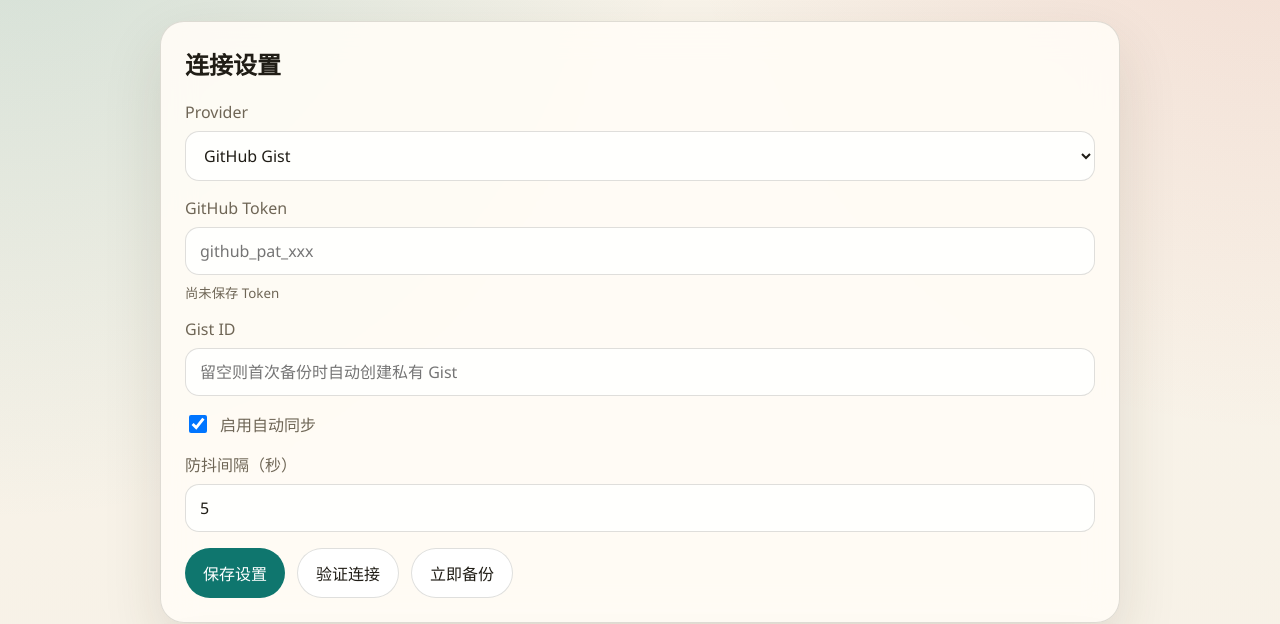
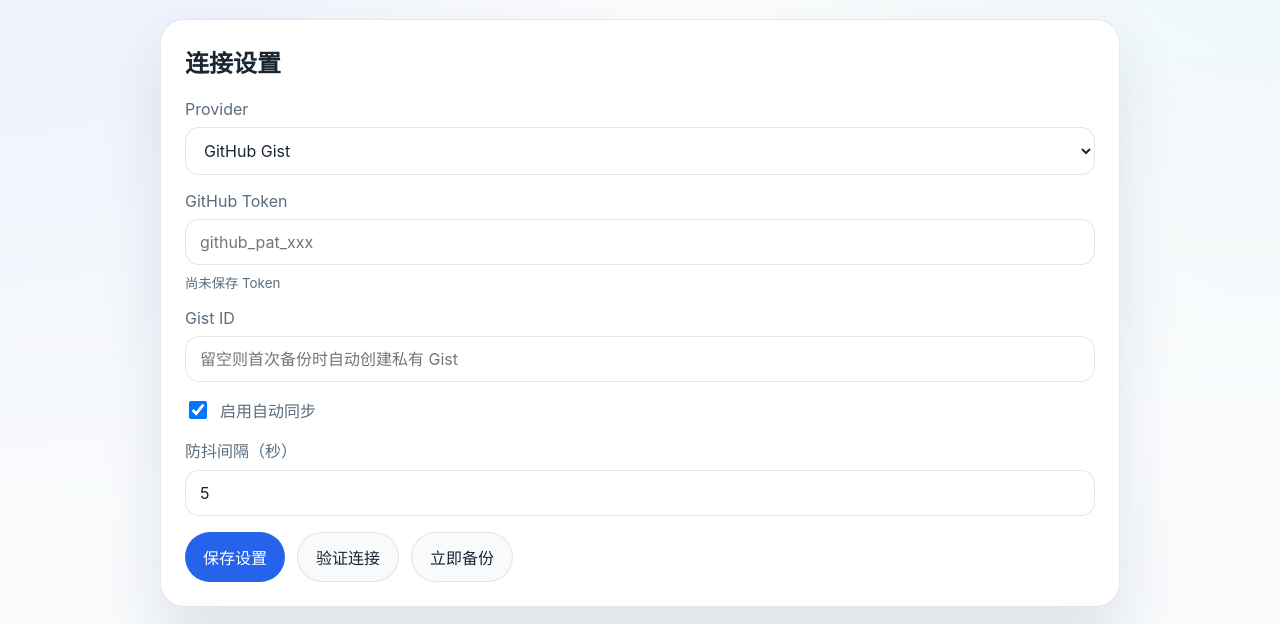
Before and after one commit to chakid/bookmark-backup, a website with bundled scripts: page options.html in a window 1280 px wide. Shown: the part 171-795 px from the top of the page. Built offline with nearby package versions, Linux system fonts and the light colour scheme; some packages are replaced by stand-ins of ours.

Commit message:
pref:优化样式，采用白蓝色调风格

```diff
--- a/content-search.css
+++ b/content-search.css
@@ -1,13 +1,13 @@
 :root {
-  --bookmark-overlay-bg: rgba(14, 12, 10, 0.42);
-  --bookmark-overlay-shell: rgba(252, 249, 243, 0.94);
-  --bookmark-overlay-line: rgba(30, 22, 17, 0.12);
-  --bookmark-overlay-ink: #18120e;
-  --bookmark-overlay-muted: #72675e;
-  --bookmark-overlay-accent: #c2521f;
-  --bookmark-overlay-accent-deep: #8d3413;
-  --bookmark-overlay-panel: rgba(255, 255, 255, 0.75);
-  --bookmark-overlay-shadow: 0 40px 90px rgba(33, 19, 9, 0.28);
+  --bookmark-overlay-bg: rgba(10, 25, 45, 0.45);
+  --bookmark-overlay-shell: rgba(250, 252, 255, 0.96);
+  --bookmark-overlay-line: rgba(30, 58, 95, 0.12);
+  --bookmark-overlay-ink: #1a2733;
+  --bookmark-overlay-muted: #5a6c7d;
+  --bookmark-overlay-accent: #2563eb;
+  --bookmark-overlay-accent-deep: #1d4ed8;
+  --bookmark-overlay-panel: rgba(255, 255, 255, 0.8);
+  --bookmark-overlay-shadow: 0 40px 90px rgba(10, 25, 45, 0.3);
 }
 
 #bookmark-quick-search-root {
@@ -26,8 +26,8 @@
   position: absolute;
   inset: 0;
   background:
-    radial-gradient(circle at top left, rgba(194, 82, 31, 0.16), transparent 25%),
-    radial-gradient(circle at top right, rgba(15, 118, 110, 0.16), transparent 22%),
+    radial-gradient(circle at top left, rgba(37, 99, 235, 0.12), transparent 25%),
+    radial-gradient(circle at top right, rgba(8, 145, 178, 0.1), transparent 22%),
     var(--bookmark-overlay-bg);
   backdrop-filter: blur(14px);
   opacity: 0;
@@ -64,8 +64,8 @@
 .bookmark-search-topbar {
   padding: 20px 22px 16px;
   background:
-    radial-gradient(circle at right top, rgba(194, 82, 31, 0.12), transparent 30%),
-    linear-gradient(180deg, rgba(255, 249, 240, 0.96), rgba(249, 243, 235, 0.92));
+    radial-gradient(circle at right top, rgba(37, 99, 235, 0.1), transparent 30%),
+    linear-gradient(180deg, rgba(250, 252, 255, 0.96), rgba(240, 248, 255, 0.92));
 }
 
 .bookmark-search-kicker {
@@ -115,14 +115,14 @@
 }
 
 .bookmark-search-input::placeholder {
-  color: #a2978d;
+  color: #9ca3af;
 }
 
 .bookmark-search-hint {
   padding: 12px 22px 14px;
   color: var(--bookmark-overlay-muted);
   font: 500 14px/1.4 "Segoe UI", sans-serif;
-  border-top: 1px solid rgba(30, 22, 17, 0.06);
+  border-top: 1px solid rgba(30, 58, 95, 0.06);
 }
 
 .bookmark-search-results {
@@ -152,8 +152,8 @@
 .bookmark-search-item:hover,
 .bookmark-search-item.active {
   transform: translateY(-1px);
-  border-color: rgba(194, 82, 31, 0.28);
-  background: rgba(255, 250, 245, 0.96);
+  border-color: rgba(37, 99, 235, 0.28);
+  background: rgba(240, 248, 255, 0.96);
 }
 
 .bookmark-search-item strong {
@@ -175,7 +175,7 @@
   flex-wrap: wrap;
   gap: 10px 18px;
   padding: 14px 18px 18px;
-  border-top: 1px solid rgba(30, 22, 17, 0.08);
+  border-top: 1px solid rgba(30, 58, 95, 0.08);
   color: var(--bookmark-overlay-muted);
   font: 500 13px/1.4 "Segoe UI", sans-serif;
 }
@@ -189,7 +189,7 @@
 .bookmark-chip kbd {
   padding: 6px 10px;
   border-radius: 12px;
-  border: 1px solid rgba(30, 22, 17, 0.12);
+  border: 1px solid rgba(30, 58, 95, 0.12);
   background: rgba(255, 255, 255, 0.86);
   color: var(--bookmark-overlay-ink);
   font: 700 12px/1 "Segoe UI", sans-serif;
--- a/options.css
+++ b/options.css
@@ -1,13 +1,13 @@
 :root {
   color-scheme: light;
-  --bg: #f5efe4;
-  --panel: rgba(255, 252, 246, 0.92);
-  --line: rgba(33, 29, 20, 0.14);
-  --text: #201d16;
-  --muted: #6f6656;
-  --accent: #0f766e;
-  --danger: #b42318;
-  --shadow: 0 24px 60px rgba(58, 47, 27, 0.12);
+  --bg: #f0f4f8;
+  --panel: rgba(255, 255, 255, 0.96);
+  --line: rgba(30, 58, 95, 0.12);
+  --text: #1a2733;
+  --muted: #5a6c7d;
+  --accent: #2563eb;
+  --danger: #dc2626;
+  --shadow: 0 24px 60px rgba(30, 58, 95, 0.12);
 }
 
 * {
@@ -17,12 +17,12 @@
 body {
   margin: 0;
   min-height: 100vh;
-  font-family: "Segoe UI", "PingFang SC", sans-serif;
+  font-family: -apple-system, BlinkMacSystemFont, "Segoe UI", "PingFang SC", sans-serif;
   color: var(--text);
   background:
-    radial-gradient(circle at top left, rgba(15, 118, 110, 0.18), transparent 32%),
-    radial-gradient(circle at top right, rgba(187, 35, 24, 0.12), transparent 28%),
-    linear-gradient(180deg, #f9f4ea 0%, var(--bg) 100%);
+    radial-gradient(circle at top left, rgba(37, 99, 235, 0.1), transparent 32%),
+    radial-gradient(circle at top right, rgba(8, 145, 178, 0.08), transparent 28%),
+    linear-gradient(180deg, #ffffff 0%, var(--bg) 100%);
 }
 
 .page {
@@ -149,9 +149,15 @@ button:hover {
 }
 
 button.secondary {
-  background: white;
+  background: rgb(248, 250, 252);
   color: var(--text);
   border: 1px solid var(--line);
+}
+
+button.secondary:hover {
+  background: rgb(37, 99, 235);
+  color: white;
+  border-color: rgb(37, 99, 235);
 }
 
 .status-grid {
@@ -203,26 +209,26 @@ button.secondary {
 }
 
 .message[data-tone="info"] {
-  border-color: rgba(32, 29, 22, 0.08);
+  border-color: rgba(30, 58, 95, 0.08);
   color: var(--text);
 }
 
 .message[data-tone="progress"] {
-  border-color: rgba(15, 118, 110, 0.18);
-  background: linear-gradient(180deg, rgba(236, 250, 248, 0.98), rgba(243, 255, 252, 0.92));
-  color: #0f5d58;
+  border-color: rgba(37, 99, 235, 0.18);
+  background: linear-gradient(180deg, rgba(235, 242, 255, 0.98), rgba(240, 248, 255, 0.92));
+  color: #1d4ed8;
 }
 
 .message[data-tone="success"] {
-  border-color: rgba(15, 118, 110, 0.24);
-  background: linear-gradient(180deg, rgba(233, 249, 246, 0.98), rgba(241, 253, 250, 0.92));
-  color: #0a625c;
-  box-shadow: 0 12px 24px rgba(15, 118, 110, 0.08);
+  border-color: rgba(37, 99, 235, 0.24);
+  background: linear-gradient(180deg, rgba(235, 242, 255, 0.98), rgba(240, 248, 255, 0.92));
+  color: #1e40af;
+  box-shadow: 0 12px 24px rgba(37, 99, 235, 0.08);
 }
 
 .message[data-tone="error"] {
-  border-color: rgba(180, 35, 24, 0.2);
-  background: linear-gradient(180deg, rgba(255, 244, 242, 0.98), rgba(255, 250, 248, 0.92));
+  border-color: rgba(220, 38, 38, 0.2);
+  background: linear-gradient(180deg, rgba(254, 242, 242, 0.98), rgba(255, 250, 250, 0.92));
   color: var(--danger);
 }
 
@@ -253,14 +259,14 @@ button.secondary {
 
 .search-item:hover {
   transform: translateY(-1px);
-  border-color: rgba(15, 118, 110, 0.35);
+  border-color: rgba(37, 99, 235, 0.35);
   background: rgba(255, 255, 255, 0.95);
-  box-shadow: 0 12px 24px rgba(58, 47, 27, 0.08);
+  box-shadow: 0 12px 24px rgba(30, 58, 95, 0.08);
 }
 
 .search-item:focus-within {
-  border-color: rgba(15, 118, 110, 0.45);
-  box-shadow: 0 0 0 3px rgba(15, 118, 110, 0.12);
+  border-color: rgba(37, 99, 235, 0.45);
+  box-shadow: 0 0 0 3px rgba(37, 99, 235, 0.12);
 }
 
 .search-item h3 {
--- a/popup.css
+++ b/popup.css
@@ -1,18 +1,20 @@
 :root {
-  --bg: #f3ede3;
-  --paper: rgba(255, 251, 245, 0.86);
-  --paper-strong: rgba(255, 250, 243, 0.94);
-  --surface-soft: rgba(255, 255, 255, 0.6);
-  --surface-line: rgba(25, 20, 16, 0.08);
-  --surface-shadow: 0 10px 20px rgba(53, 38, 23, 0.06);
-  --ink: #191410;
-  --muted: #6b6258;
-  --line: rgba(25, 20, 16, 0.12);
-  --accent: #c2521f;
-  --accent-deep: #8f3413;
-  --teal: #0f766e;
-  --warn: #b42318;
-  --shadow: 0 30px 70px rgba(53, 38, 23, 0.16);
+  --bg: #F5F8FF;
+  --paper: #FFFFFF;
+  --paper-strong: #FFFFFF;
+  --surface-soft: #E8F3FF;
+  --surface-line: #D6E9FF;
+  --surface-shadow: 0 10px 20px rgba(64, 150, 255, 0.08);
+  --ink: #1F2329;
+  --muted: #6E737A;
+  --line: #D6E9FF;
+  --accent: #1677FF;
+  --accent-deep: #4096FF;
+  --accent-gradient: linear-gradient(135deg, #4096FF, #1677FF);
+  --teal: #1677FF;
+  --warn: #dc2626;
+  --shadow: 0 30px 70px rgba(64, 150, 255, 0.12);
+  --data-blue: #1677FF;
 }
 
 * {
@@ -27,12 +29,9 @@ body {
 
 body {
   width: 460px;
-  font-family: Georgia, "Noto Serif SC", "Songti SC", serif;
+  font-family: -apple-system, BlinkMacSystemFont, "Segoe UI", Roboto, "Helvetica Neue", Arial, sans-serif;
   color: var(--ink);
-  background:
-    radial-gradient(circle at top left, rgba(194, 82, 31, 0.18), transparent 24%),
-    radial-gradient(circle at 90% 14%, rgba(15, 118, 110, 0.18), transparent 22%),
-    linear-gradient(180deg, #f8f3eb 0%, var(--bg) 100%);
+  background: linear-gradient(180deg, #FAFBFF 0%, var(--bg) 100%);
 }
 
 .popup-shell {
@@ -55,9 +54,12 @@ body {
   grid-template-columns: 1fr 42px;
   gap: 8px;
   padding: 20px 12px 14px;
-  background:
-    linear-gradient(135deg, rgba(255, 247, 240, 0.96), rgba(249, 241, 232, 0.88)),
-    var(--paper);
+  background: var(--surface-soft);
+  border-color: var(--surface-line);
+}
+
+.panel {
+  background: var(--paper);
 }
 
 .hero-copy h1 {
@@ -93,11 +95,11 @@ body {
   justify-self: end;
   border-radius: 14px;
   background:
-    radial-gradient(circle at 28% 28%, rgba(255, 255, 255, 0.8), transparent 24%),
-    linear-gradient(145deg, #d35d29, #6e2510);
+    radial-gradient(circle at 28% 28%, rgba(255, 255, 255, 0.9), transparent 24%),
+    var(--accent-gradient);
   box-shadow:
-    inset 0 1px 0 rgba(255, 255, 255, 0.5),
-    0 8px 14px rgba(143, 52, 19, 0.2);
+    inset 0 1px 0 rgba(255, 255, 255, 0.6),
+    0 8px 14px rgba(22, 119, 255, 0.25);
   transform: rotate(12deg);
 }
 
@@ -142,7 +144,7 @@ body {
   margin: 0;
   flex-shrink: 0;
   font: 600 11px/1.2 "Segoe UI", "PingFang SC", sans-serif;
-  color: var(--muted);
+  color: var(--data-blue);
 }
 
 .search-box {
@@ -167,7 +169,7 @@ body {
   font-family: "Segoe UI", sans-serif;
   font-weight: 700;
   color: white;
-  background: linear-gradient(135deg, var(--accent), var(--accent-deep));
+  background: var(--accent-gradient);
 }
 
 .search-box input {
@@ -193,17 +195,17 @@ body {
 }
 
 .search-item {
-  border: 1px solid rgba(25, 20, 16, 0.1);
+  border: 1px solid var(--surface-line);
   border-radius: 18px;
   padding: 14px;
-  background: linear-gradient(180deg, rgba(255, 255, 255, 0.72), rgba(255, 248, 242, 0.92));
+  background: #FAFBFF;
   transition: transform 140ms ease, box-shadow 140ms ease, border-color 140ms ease;
 }
 
 .search-item:hover {
   transform: translateY(-1px);
-  box-shadow: 0 16px 28px rgba(43, 27, 16, 0.1);
-  border-color: rgba(194, 82, 31, 0.28);
+  box-shadow: 0 16px 28px rgba(64, 150, 255, 0.12);
+  border-color: var(--accent);
 }
 
 .search-link {
@@ -255,6 +257,7 @@ body {
   line-height: 1.08;
   font-weight: 700;
   overflow-wrap: anywhere;
+  color: var(--data-blue);
 }
 
 .stat-sync-only .stat-value,
@@ -277,11 +280,11 @@ body {
 }
 
 .stat-note[data-tone="progress"] {
-  color: var(--teal);
+  color: var(--accent);
 }
 
 .stat-note[data-tone="success"] {
-  color: #0a625c;
+  color: #0e6fd6;
 }
 
 .stat-note[data-tone="error"] {
@@ -324,20 +327,26 @@ button:hover {
 
 button.primary {
   color: white;
-  background: linear-gradient(135deg, var(--accent), var(--accent-deep));
-  box-shadow: 0 16px 24px rgba(143, 52, 19, 0.22);
+  background: var(--accent-gradient);
+  box-shadow: 0 16px 24px rgba(22, 119, 255, 0.22);
 }
 
 button.ghost {
-  color: var(--ink);
-  background: rgb(251, 247, 240);
+  color: var(--accent);
+  background: var(--surface-soft);
   border: 1px solid var(--surface-line);
   box-shadow: var(--surface-shadow);
   transition: background 140ms ease, color 140ms ease, border-color 140ms ease;
 }
 
 button.ghost:hover {
-  background: rgb(136, 52, 23);
+  background: #2d88ff;
   color: white;
-  border-color: rgb(136, 52, 23);
+  border-color: #2d88ff;
 }
+
+button.ghost:active {
+  background: #2d88ff;
+  color: white;
+  border-color: #2d88ff;
+}
```
Also changed, not shown: README.md, image-1.png, image-2.png, image-3.png (deleted), image.png (added).
